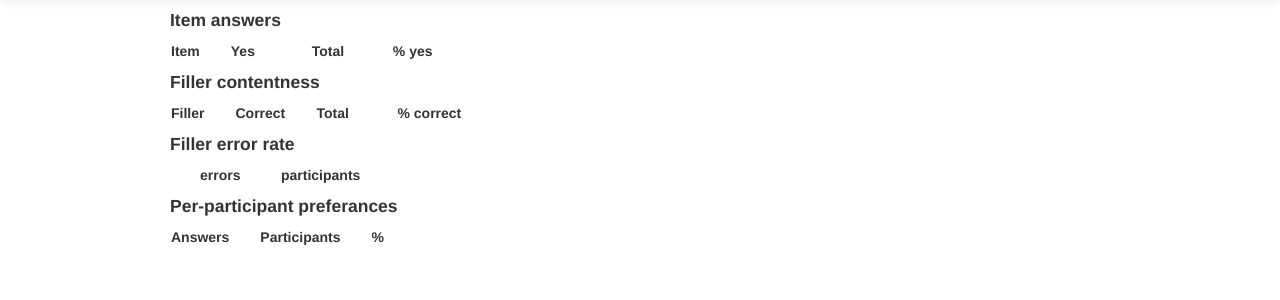
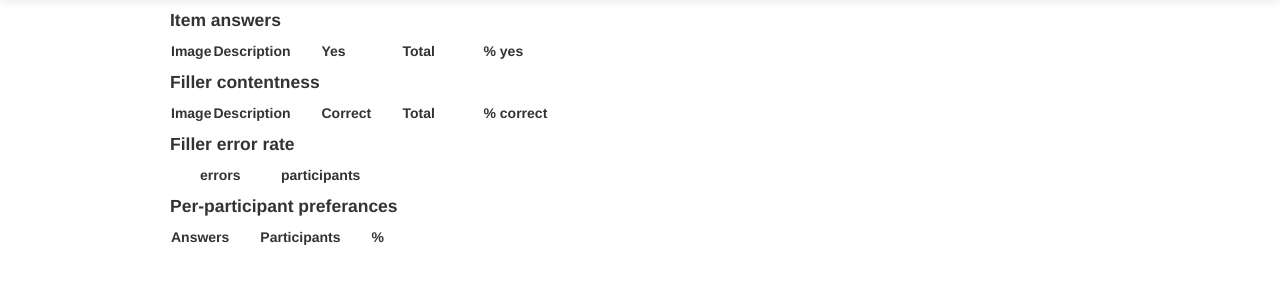
Before and after one commit to lopuhin/scalar-impl-survey, a Django app: page /result/ in a window 1280 px wide. Shown: the part 41-341 px from the top of the page. Run offline with Django 3.2, Linux system fonts and the light colour scheme; a user stored in the database is signed in; data comes from the database, SQL or seed files in the repository; data that the repository does not hold is empty; some libraries are stand-ins or nearby versions.

Commit message:
more readable display

```diff
--- a/survey/templates/result.html
+++ b/survey/templates/result.html
@@ -7,7 +7,8 @@
 <table class="result">
   <thead>
     <tr>
-      <th>Item</th>
+      <th>Image</th>
+      <th>Description</th>
       <th class="value">Yes</th>
       <th class="value">Total</th>
       <th class="value">% yes</th>
@@ -16,7 +17,8 @@
   <tbody>
     {% for item, y, c, p in item_answers %}
     <tr>
-      <td>{{ item }}</td>
+      <td>{{ item.image }}</td>
+      <td>{{ item.description }}</td>
       <td class="value">{{ y }}</td>
       <td class="value">{{ c }}</td>
       <td class="value">{{ p }}</td>
@@ -31,7 +33,8 @@
 <table class="result">
   <thead>
     <tr>
-      <th>Filler</th>
+      <th>Image</th>
+      <th>Description</th>
       <th class="value">Correct</th>
       <th class="value">Total</th>
       <th class="value">% correct</th>
@@ -40,7 +43,8 @@
   <tbody>
     {% for item, y, c, p in filler_correctness %}
     <tr>
-      <td>{{ item }}</td>
+      <td>{{ item.image }}</td>
+      <td>{{ item.description }}</td>
       <td class="value">{{ y }}</td>
       <td class="value">{{ c }}</td>
       <td class="value">{{ p }}</td>
```
